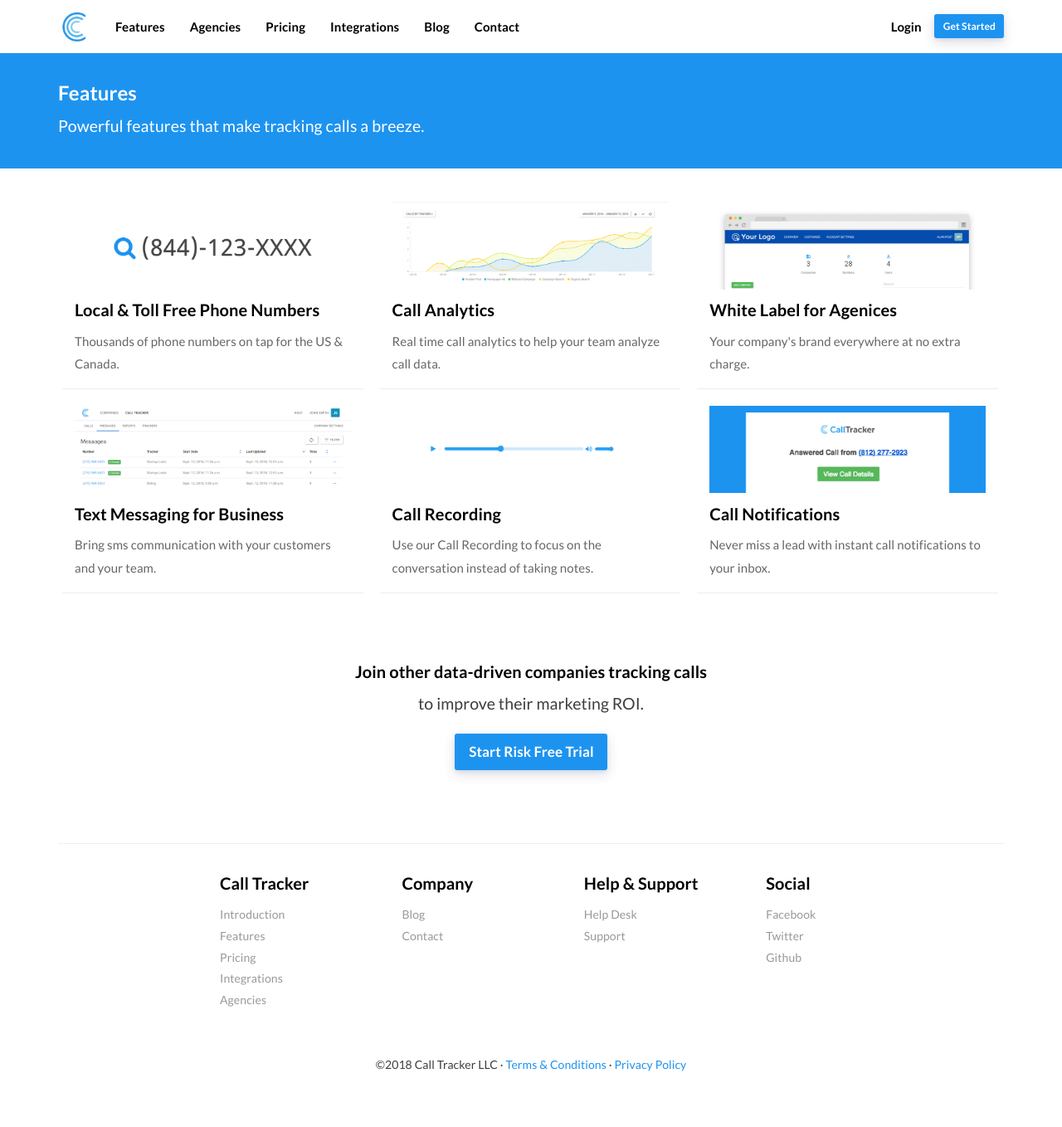
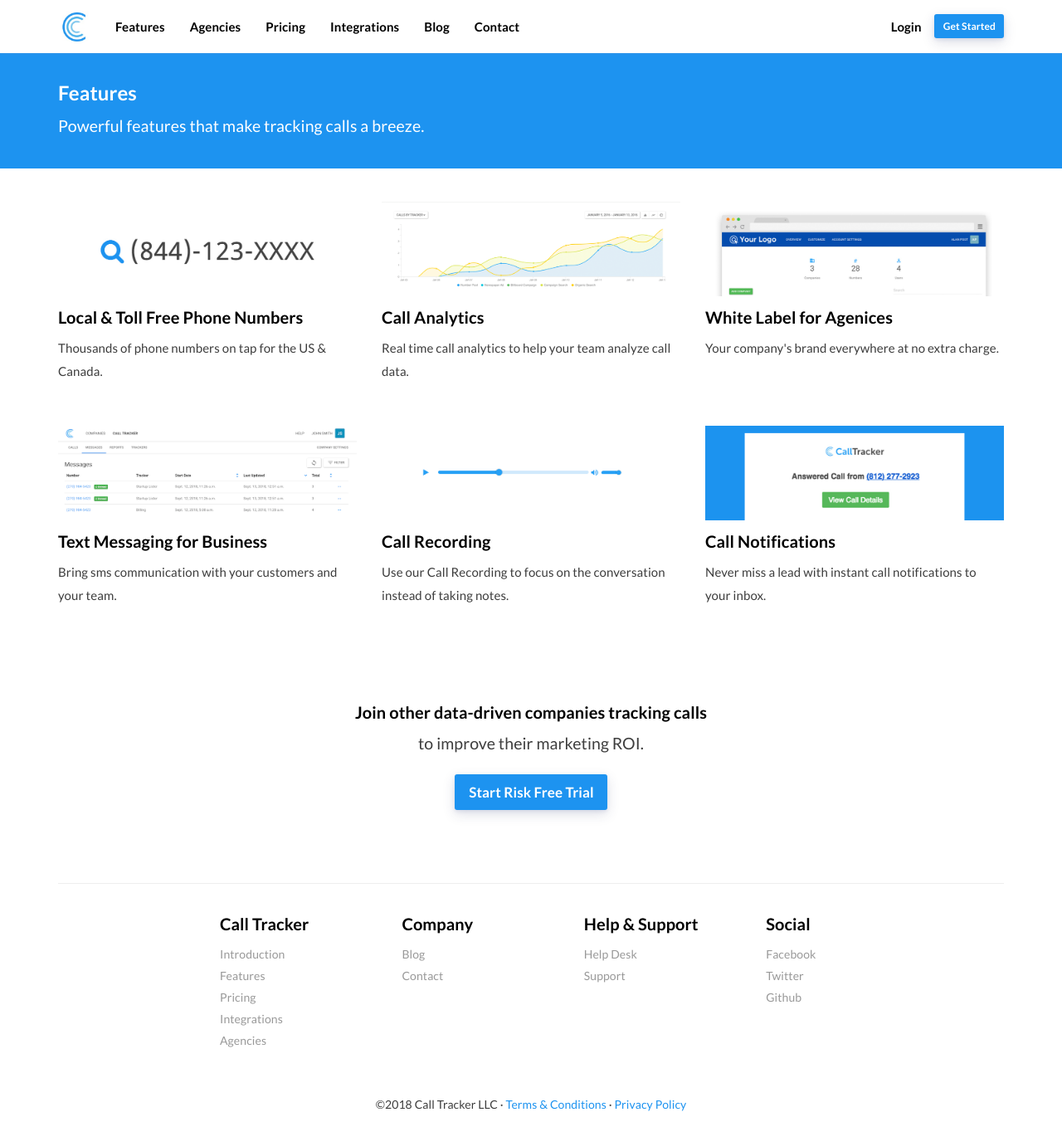
Before and after one commit to sumonst21/calltrackerio-site, a Jekyll site: the page built from features.html, in a window 1280 px wide. Shown: the whole page at 83% size. Built offline with Jekyll 4.4.1, drawn with Linux system fonts in a browser that asks for light colours; before the commit the page ends 1309 px from its top, so only the background shows below that.

Commit message:
layout improvements on features section

```diff
--- a/css/style.scss
+++ b/css/style.scss
@@ -495,16 +495,13 @@
  * Feature styles
  * --------------------------------------------- */
 .feature-item {
-  position: relative;
-  float: left;
-  width: 30.99%;
-  margin: 0 0 20px 20px;
-  border-bottom: 1px solid #ededed;
+  margin: 0 0 20px 0;
+  min-height: 250px;
 }
 .feature-item a:hover{
   text-decoration: none;
 }
 
 .feature-item a {
-  color: #666;
+  color: $text-color;
 }
--- a/features.html
+++ b/features.html
@@ -20,7 +20,7 @@
   <div class="container">
   	<div class="row">
 		{% for feature in sorted_features %}
-		 <div class="col-md-4 feature-item">
+		 <div class="col-md-4 col-sm-6 col-xs-12 feature-item">
 		 	<a href="{{ feature.url }}" class="">
 		 		{% if feature.image %}
 		 		<img src="{{ feature.image }}" class="img-responsive" alt="{{ feature.title }}"/>
```
